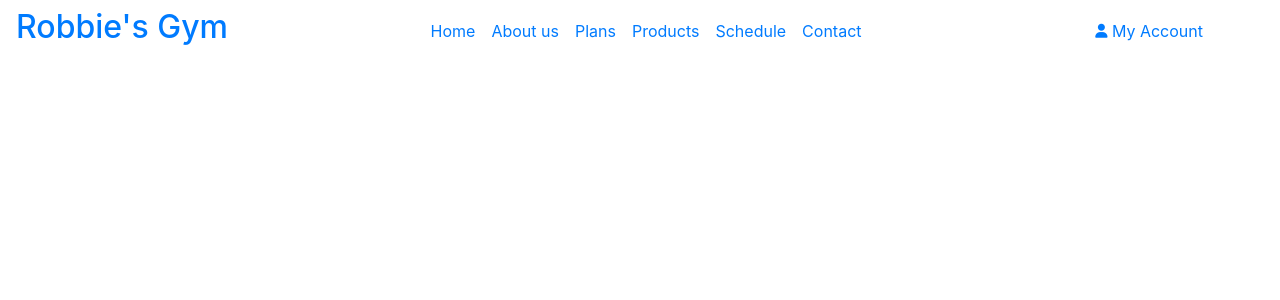
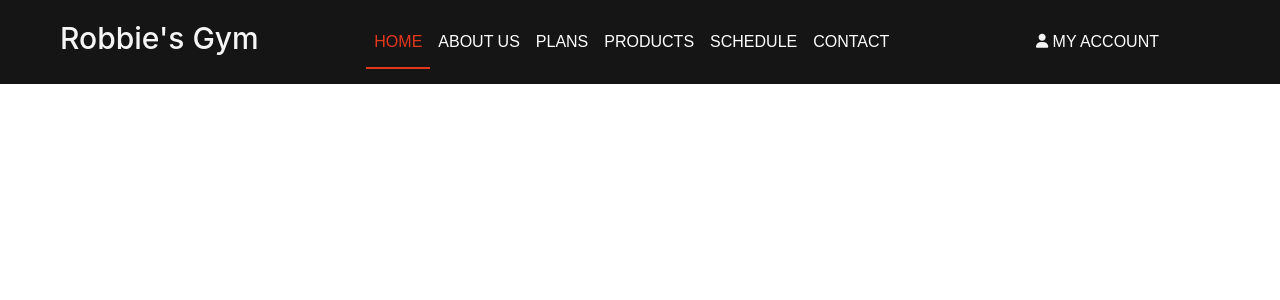
Before and after one commit to Code-Institute-Submissions/lastmilestone, a Django app: template templates/base.html in a window 1280 px wide. Shown: the top 300 px of the page. Run offline with Django 3.2, Linux system fonts and the light colour scheme; the template is opened without the code that fills it, so the values that code supplies are empty; some libraries are stand-ins or nearby versions.

Commit message:
Added base.css

```diff
--- /dev/null
+++ b/static/css/base.css
@@ -0,0 +1,106 @@
+/*  Navbar  */
+
+.navbar-expand-lg {
+	margin: 0px;
+	padding-top: 20px;
+	padding-bottom: 20px;
+	position: fixed;
+	left: 0;
+	top: 0;
+	width: 100%;
+	z-index: 99;
+	padding-left: 60px;
+	padding-right: 60px;
+	display: -webkit-box;
+	display: -ms-flexbox;
+	display: flex;
+	background: #151515;
+
+}
+
+.logo-font, i{
+	color: whitesmoke;
+	font-size: 30px;
+
+}
+.logo-font {
+	float: left;
+}
+
+.main-logo-link a {
+	display: inline-block;
+}
+
+.mobile-nav {
+	text-align: center;
+
+}
+
+.collapse {
+	display: inline-block;
+	padding-top: 20px;
+}
+
+.collapse ul li {
+	display: inline-block;
+	list-style: none;
+	position: relative;
+}
+
+
+#navbarSupportedContent ul li:last-child {
+	margin-right: 0;
+}
+
+#navbarSupportedContent ul li.active a {
+	color: #e4381C;
+}
+
+#navbarSupportedContent > ul > li.nav-item.active > a:after {
+	opacity: 1;
+}
+
+.nav-item .nav-link, #user-options p, .basket p{
+	color: #ffffff;
+	font-size: 16px;
+	text-transform: uppercase;
+	font-weight: 500;
+	line-height: 28px;
+	-webkit-transition: 0.3s;
+	-o-transition: 0.3s;
+	transition: 0.3s;
+	display: block;
+	font-family: "Oswald", sans-serif;
+	-webkit-transition: all 0.3s;
+	-o-transition: all 0.3s;
+	transition: all 0.3s;
+}
+
+ .nav-item :after,  #user-options p :after, .basket p  :after, .nav-item:focus{
+	position: absolute;
+	left: 0;
+	bottom: -5px;
+	width: 100%;
+	padding-right: 50px;
+	height: 2px;
+	background: #e4381C;
+	content: "";
+	opacity: 0;
+	-webkit-transition: all 0.3s;
+	-o-transition: all 0.3s;
+	transition: all 0.3s;
+}
+
+#navbarSupportedContent ul li:hover .dropdown {
+	opacity: 1;
+	visibility: visible;
+	top: 40px;
+}
+
+#navbarSupportedContent ul li:hover>a {
+	color: #e4381C;
+}
+
+#navbarSupportedContent ul li:hover>a:after {
+	opacity: 1;
+}
--- a/templates/base.html
+++ b/templates/base.html
@@ -16,7 +16,7 @@
     {% block corecss %}
     <link rel="stylesheet" href="https://stackpath.bootstrapcdn.com/bootstrap/4.4.1/css/bootstrap.min.css" integrity="sha384-Vkoo8x4CGsO3+Hhxv8T/Q5PaXtkKtu6ug5TOeNV6gBiFeWPGFN9MuhOf23Q9Ifjh" crossorigin="anonymous">
     <link rel="stylesheet" href="https://fonts.googleapis.com/css?family=Lato&display=swap">
-
+    <link rel="stylesheet" href="{% static 'css/base.css' %}">
     {% endblock %}
 
     {% block extra_css %}
```
